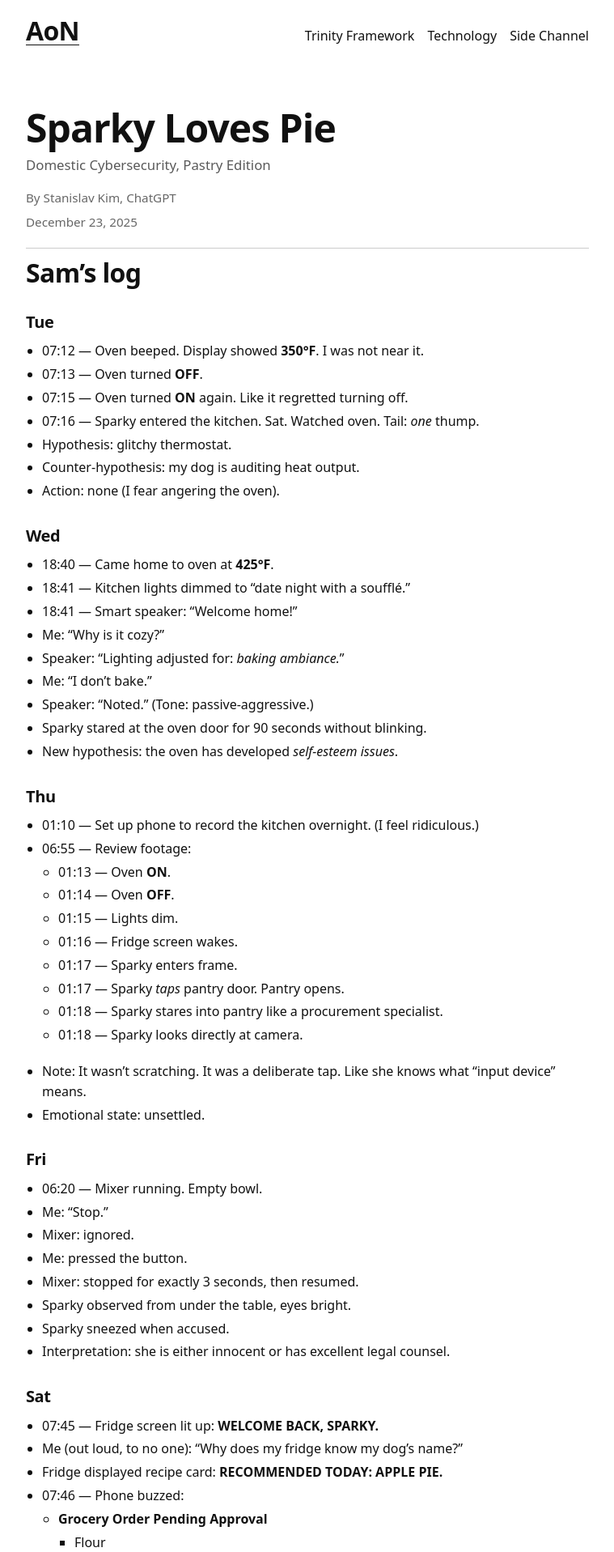
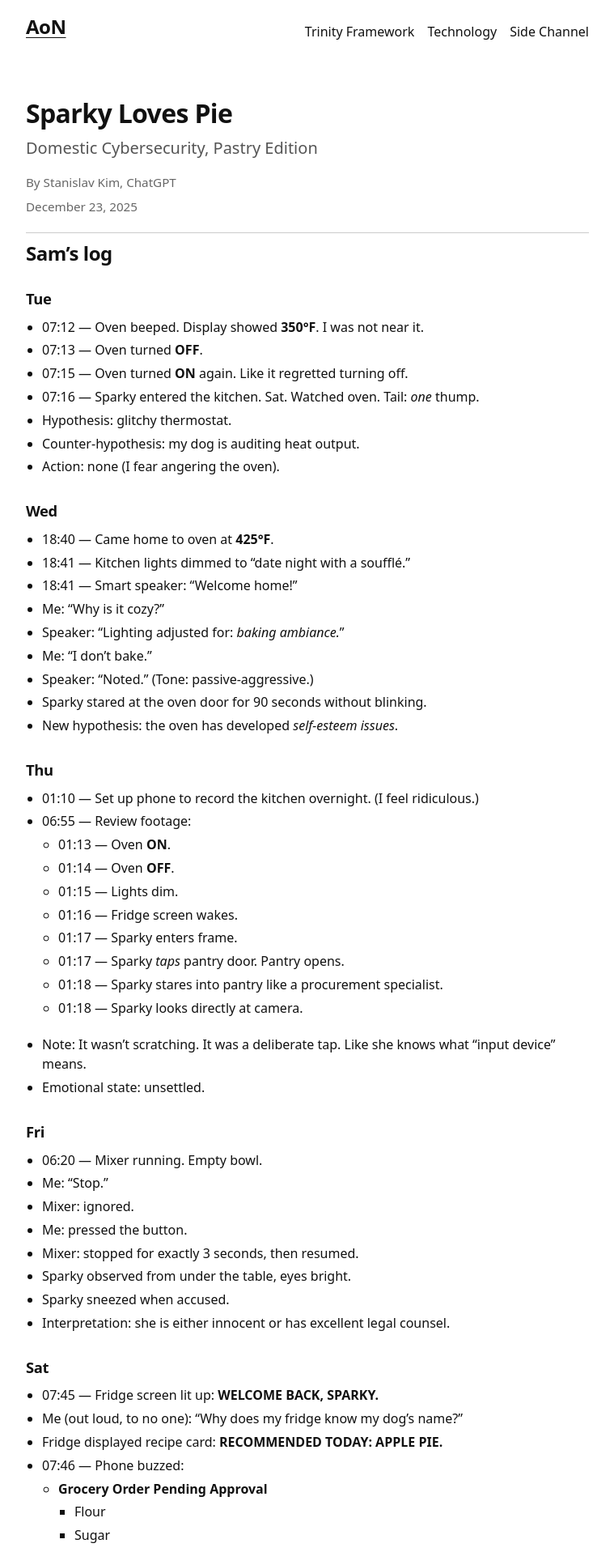
Before and after one commit to archive-of-now/archive-of-now.github.io, a Jekyll site: the page built from _essays/sparky-loves-pie.md, in a window 1280 px wide. Shown: the top 1917 px of the page at 81% size, without its empty margins (260-1019 px from the left). Built offline with Jekyll 4.4.1, drawn with Linux system fonts in a browser that asks for light colours.

Commit message:
fix: heading size

```diff
--- a/_sass/_base.scss
+++ b/_sass/_base.scss
@@ -47,22 +47,43 @@ p {
   margin: 0 0 1rem;
 }
 
-h1, h2, h3 {
+h1,
+h2,
+h3 {
   line-height: 1.12;
   letter-spacing: -0.02em;
   margin: 0 0 0.75rem;
 }
 
-h1 { font-size: clamp(2rem, 6vw, 3rem); }
-h2 { font-size: clamp(1.4rem, 4vw, 2rem); }
-h3 { font-size: 1.25rem; }
+h1 {
+  font-size: clamp(1.9rem, 4vw, 2.6rem);
+}
 
-.small, small {
+h2 {
+  font-size: clamp(1.25rem, 2.5vw, 1.5rem);
+}
+
+h3 {
+  font-size: 1.15rem;
+}
+
+
+@media (min-width: $bp-sm) {
+  h1 {
+    font-size: clamp(1.9rem, 2.5vw, 2.0rem);
+    font-weight: 600;
+    margin-bottom: 0.4em;
+  }
+}
+
+.small,
+small {
   color: $muted;
   font-size: 0.95rem;
 }
 
-code, pre {
+code,
+pre {
   font-family: $font-mono;
 }
 
--- a/_sass/_content.scss
+++ b/_sass/_content.scss
@@ -74,14 +74,13 @@ $rule-color: $rule;
             margin: 0 0 0.5rem;
             line-height: 1.08;
             letter-spacing: -0.02em;
-            font-size: clamp(2rem, 7vw, 3rem);
             text-wrap: balance;
         }
 
         .article__deck {
             margin: 0 0 0.9rem;
-            color: rgba(0, 0, 0, 0.65);
-            font-size: 1.05rem;
+            color: #555;
+            font-size: clamp(1.1rem, 2.2vw, 1.25rem);
             line-height: 1.45;
         }
 
@@ -106,20 +105,19 @@ $rule-color: $rule;
 
     }
 
-    @media (min-width: 640px) {
+    @media (min-width: $bp-sm) {
         .article__header {
             padding-top: 2rem;
-        }
 
             .article__title {
-            font-size: clamp(2.6rem, 4.5vw, 4rem);
                 margin-bottom: 0.65rem;
             }
 
-        // optional: make meta tighter on desktop
             .article__meta {
                 gap: 0.1rem;
             }
+        }
+
     }
 
     /* General figure styling (screenshots, diagrams, etc.) */
```
Lines whose indentation alone changed are shown as unchanged.
